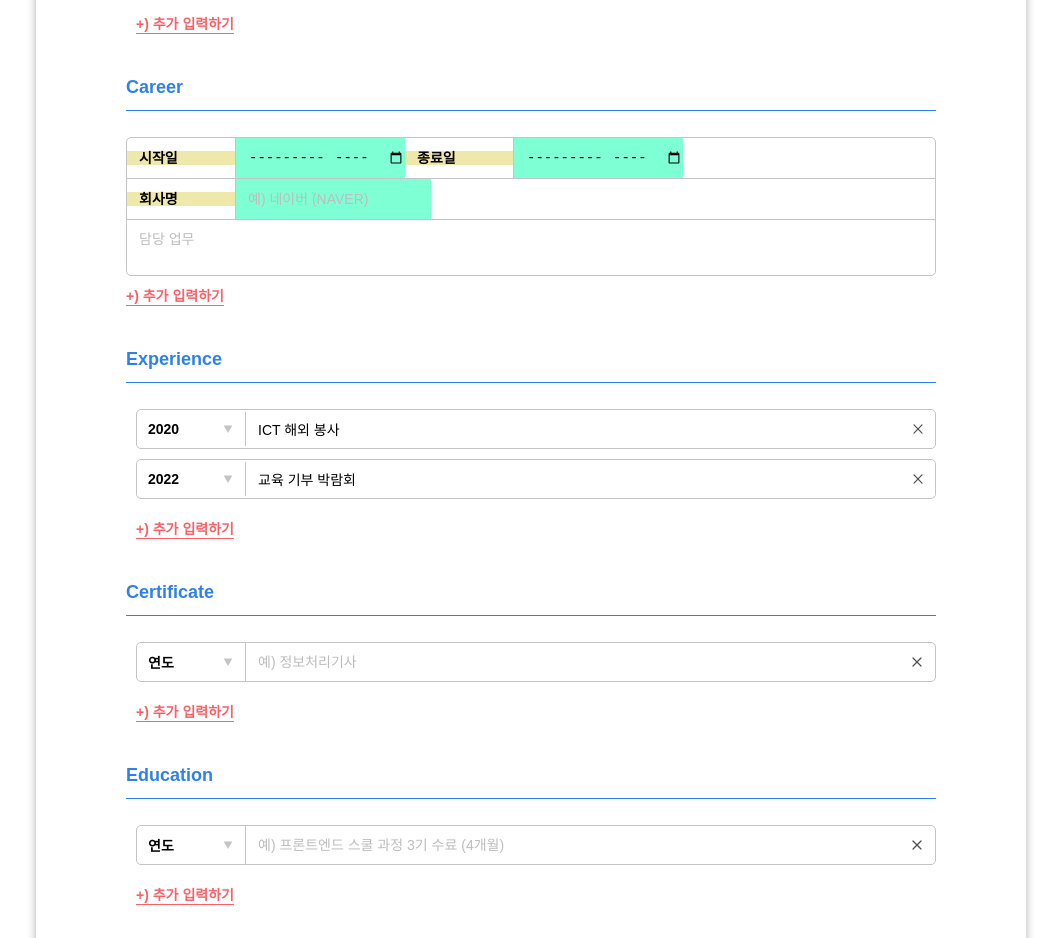
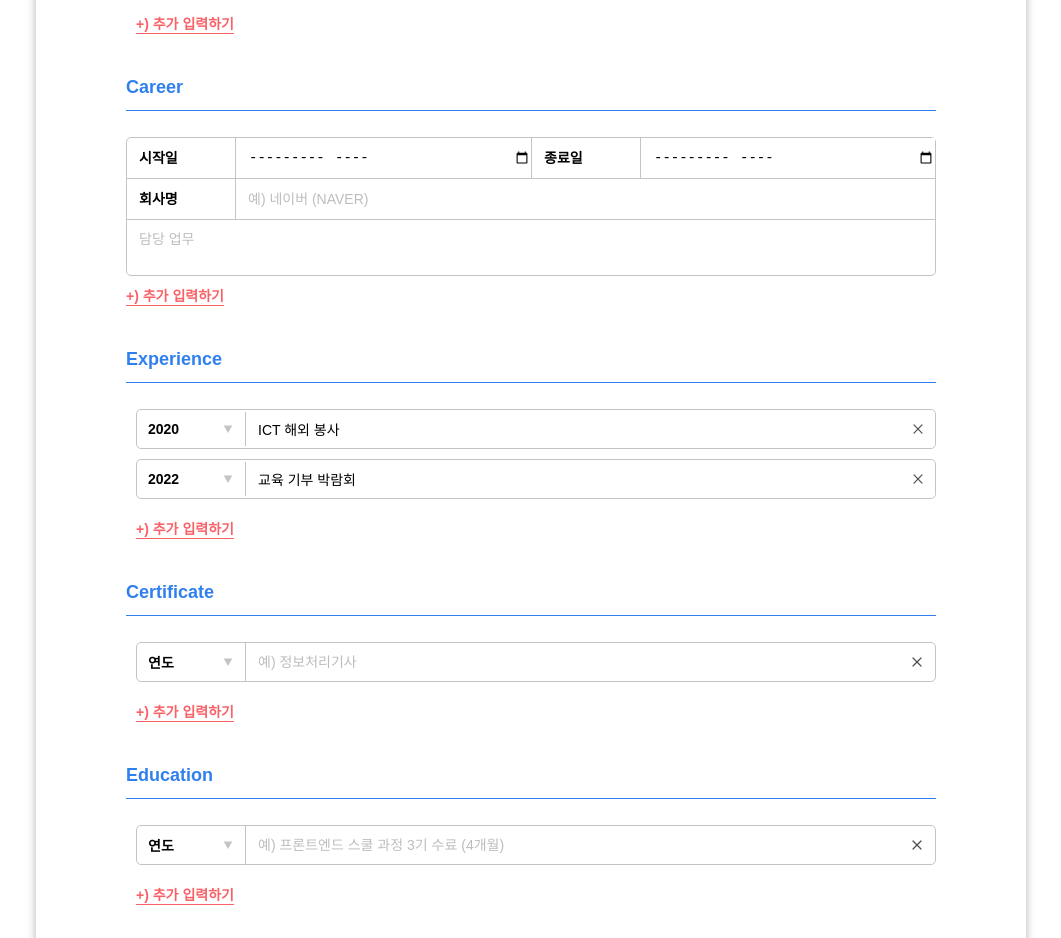
Before and after one commit to weniv/MAKE-RE, a React (Create React App) app: page / in a window 1280 px wide. Shown: the part 1160-2098 px from the top of the page, without its empty margins (109-1170 px from the left). Built offline with nearby package versions, Linux system fonts and the light colour scheme.

Commit message:
style: input 레이아웃 수정

```diff
--- a/src/components/Career/CareerInput.module.css
+++ b/src/components/Career/CareerInput.module.css
@@ -9,26 +9,33 @@
   gap: 10px;
 }
 
-.deploy,
+.period {
+  display: grid;
+  grid-template-columns: 1fr 1fr;
+}
+
+.period div,
 .company {
-  display: flex;
+  display: grid;
+  grid-template-columns: 108px auto;
   align-items: center;
   border-bottom: 1px solid var(--border-color);
 }
 
-.deploy label,
+.period label,
 .company label {
-  width: 108px;
   padding-left: 12px;
-  background-color: palegoldenrod;
 }
 
-.deploy input,
+.end {
+  border-left: 1px solid var(--border-color);
+}
+
+.period input,
 .company input {
   border: none;
   border-radius: 0;
   border-left: 1px solid var(--border-color);
-  background-color: aquamarine;
 }
 
 .cont textarea {
--- a/src/components/Career/components/Inputs.jsx
+++ b/src/components/Career/components/Inputs.jsx
@@ -60,8 +60,8 @@ export default function Inputs(props) {
 
   // console.log(props.resumeData)
   // console.log(career)
-  console.log(val)
-  console.log(isEmpty(val))
+  // console.log(val)
+  // console.log(isEmpty(val))
 
   return (
     <main>
@@ -102,15 +102,19 @@ const Input = (props) => {
 
 const Period = (props) => {
   return (
-    <div className={styles.deploy}>
+    <div className={styles.period}>
+      <div className={styles.start}>
         <label htmlFor="" className="inputDescription">
           시작일
         </label>
         <input type="month" onChange={props.start} />
+      </div>
+      <div className={styles.end}>
         <label htmlFor="" className="inputDescription">
           종료일
         </label>
         <input type="month" onChange={props.end} />
+      </div>
     </div>
   )
 }
```
Lines whose indentation alone changed are shown as unchanged.
